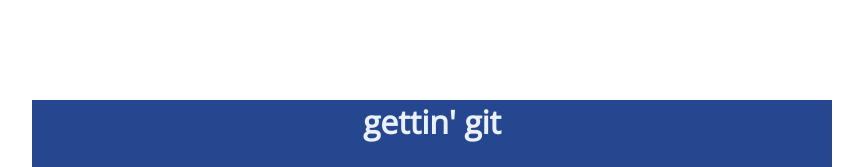
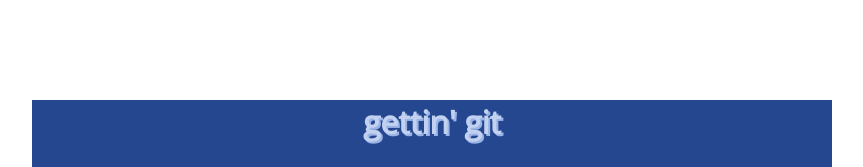
Before and after one commit to Cmaclean1/105-project, a plain HTML site: page index.html in a window 1280 px wide. Shown: the top 167 px of the page, without its empty margins (208-1071 px from the left). Drawn offline with nearby package versions, Linux system fonts and the light colour scheme.

Commit message:
text shadow for h1

```diff
--- a/css/style.css
+++ b/css/style.css
@@ -11,7 +11,8 @@ section p {
 section h1 {
 	font: 32px 'Open Sans';
 	font-weight: bold;
-	color: #ebf0fa;
+	color: #c2d1f0;
+	text-shadow: 2px 2px #99b3e6;
 }
 section p {
 	font: 16px 'Open Sans';
```
